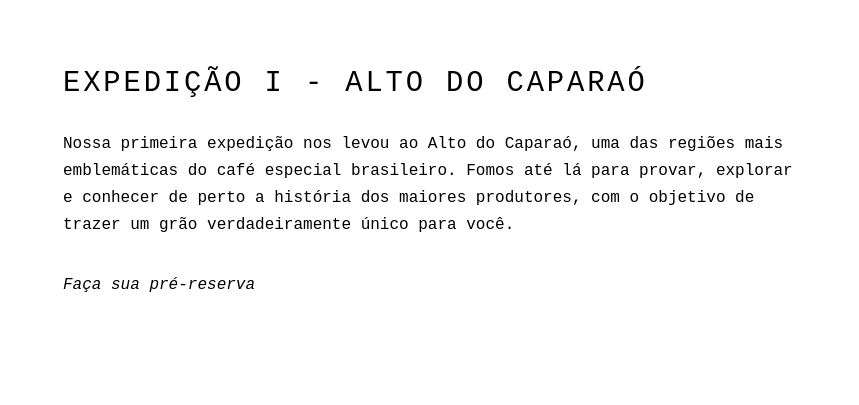
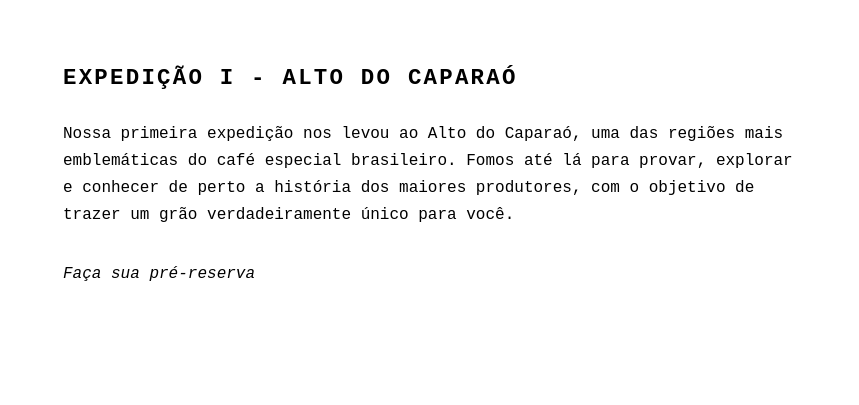
Before and after one commit to revolue/terra-alta, a website built with Vite: page index.html in a window 1280 px wide. Shown: the part 330-735 px from the top of the page, without its empty margins (209-1068 px from the left). Built offline with nearby package versions, Linux system fonts and the light colour scheme.

Commit message:
Adjust expedition title: smaller size and bold

```diff
--- a/src/style.css
+++ b/src/style.css
@@ -117,8 +117,8 @@ body {
 }
 
 .expedition-section h2 {
-  font-size: 1.8rem;
-  font-weight: 300;
+  font-size: 1.4rem;
+  font-weight: bold;
   margin-bottom: 1.5rem;
   color: #000;
   letter-spacing: 0.1em;
```
